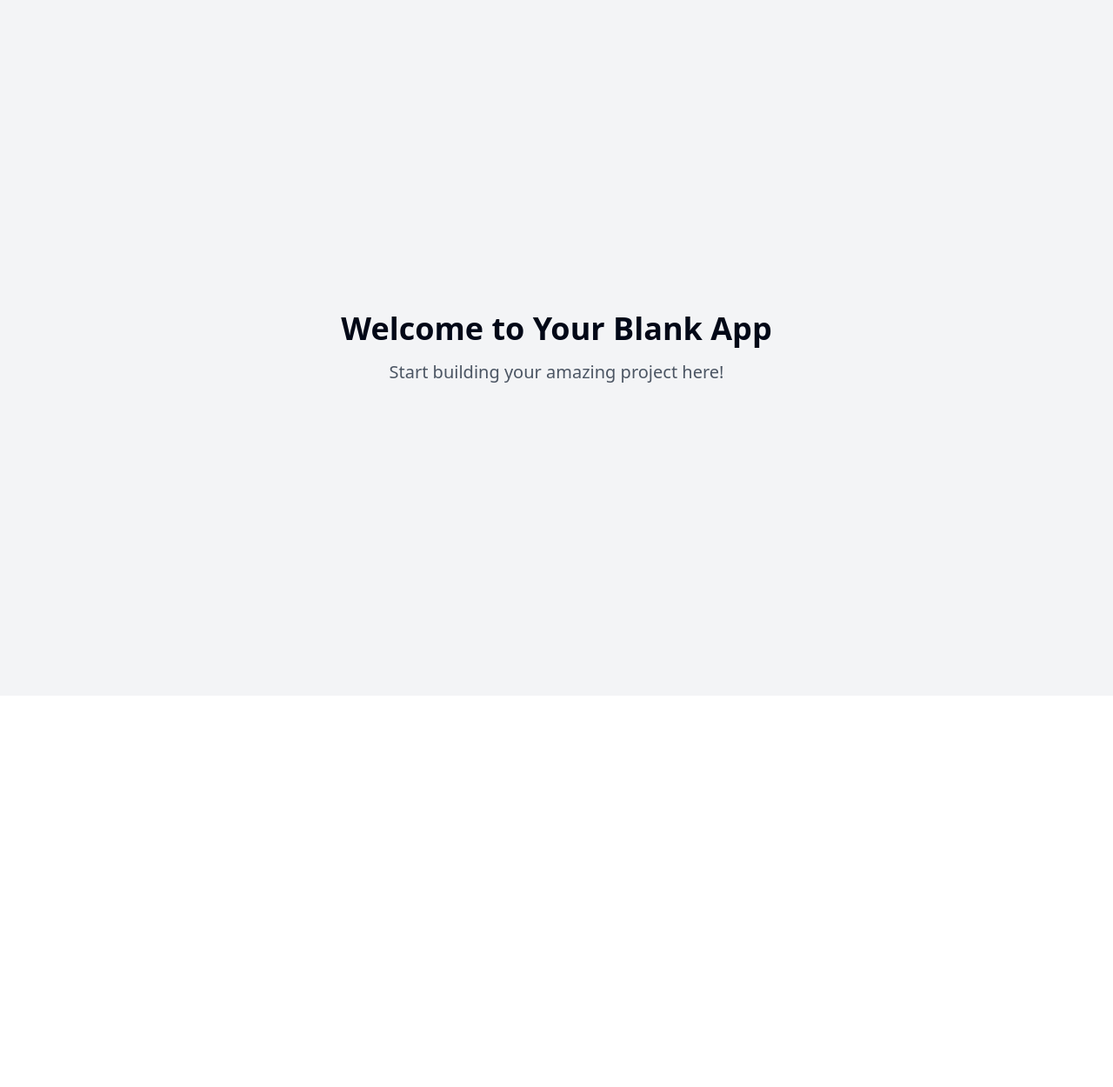
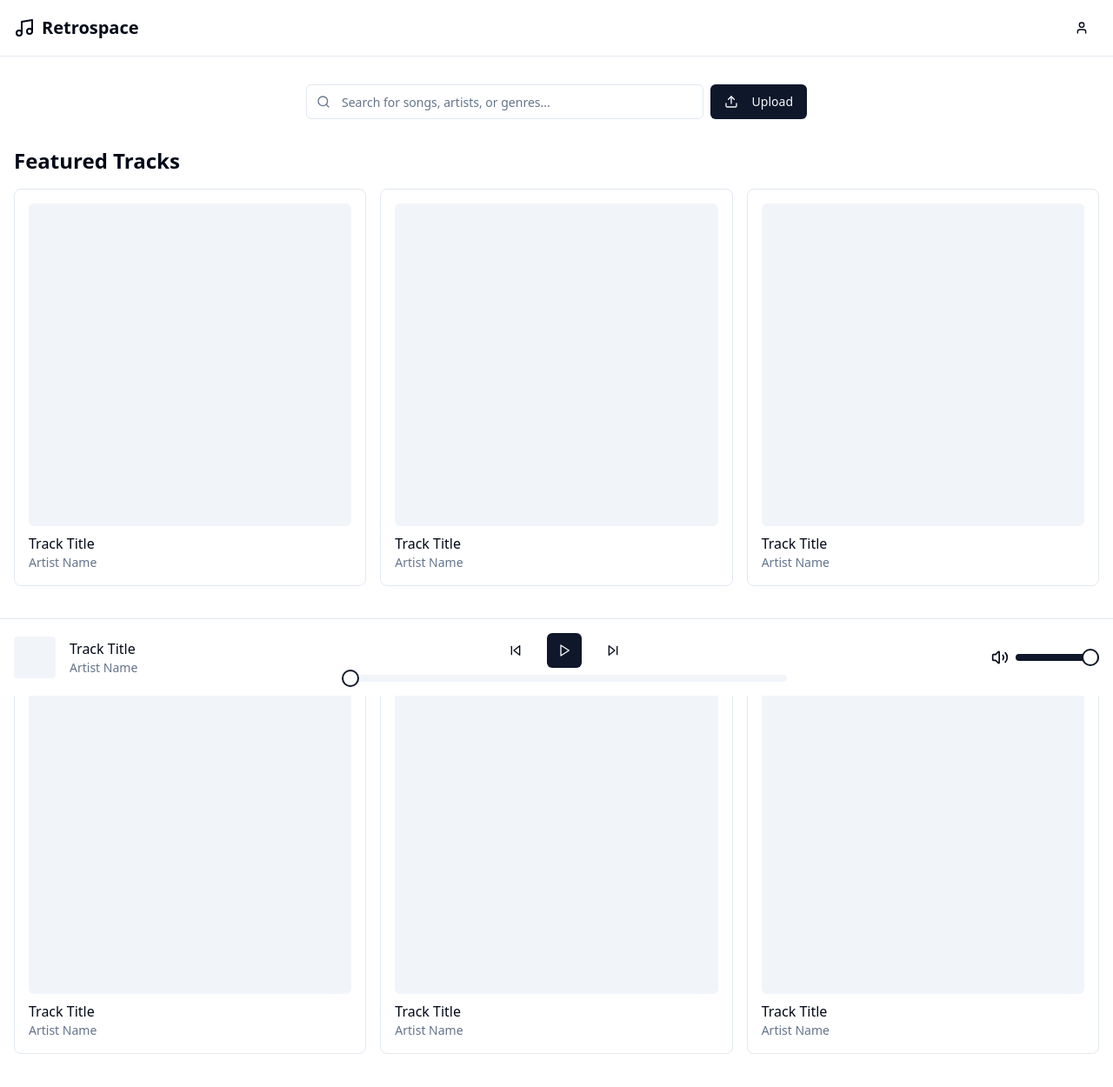
Before and after one commit to shobit000/retrospace, a React (Vite) app: page / in a window 1280 px wide. Shown: the top 1250 px of the page at 87% size. Before the commit the page ends 800 px from the top, so only its background shows below. Built offline with nearby package versions, Linux system fonts and the light colour scheme.

Commit message:
Check code implementation again
Reviewed the current code for potential issues and ensured proper implementation.
[skip gpt_engineer]

```diff
--- /dev/null
+++ b/src/components/AudioPlayer.tsx
@@ -0,0 +1,68 @@
+import { Button } from "@/components/ui/button";
+import { Slider } from "@/components/ui/slider";
+import { Play, Pause, SkipBack, SkipForward, Volume2 } from "lucide-react";
+import { useState, useRef } from "react";
+
+const AudioPlayer = () => {
+  const [isPlaying, setIsPlaying] = useState(false);
+  const [volume, setVolume] = useState([100]);
+  const audioRef = useRef<HTMLAudioElement>(null);
+
+  const togglePlay = () => {
+    if (audioRef.current) {
+      if (isPlaying) {
+        audioRef.current.pause();
+      } else {
+        audioRef.current.play();
+      }
+      setIsPlaying(!isPlaying);
+    }
+  };
+
+  return (
+    <div className="fixed bottom-0 left-0 right-0 bg-background border-t p-4">
+      <div className="max-w-7xl mx-auto flex items-center justify-between">
+        <div className="flex items-center space-x-4">
+          <div className="w-12 h-12 bg-muted rounded"></div>
+          <div>
+            <h4 className="font-medium">Track Title</h4>
+            <p className="text-sm text-muted-foreground">Artist Name</p>
+          </div>
+        </div>
+
+        <div className="flex flex-col items-center flex-1 max-w-xl px-8">
+          <div className="flex items-center space-x-4">
+            <Button variant="ghost" size="icon">
+              <SkipBack className="h-5 w-5" />
+            </Button>
+            <Button onClick={togglePlay} size="icon">
+              {isPlaying ? <Pause className="h-5 w-5" /> : <Play className="h-5 w-5" />}
+            </Button>
+            <Button variant="ghost" size="icon">
+              <SkipForward className="h-5 w-5" />
+            </Button>
+          </div>
+          <Slider className="w-full mt-2" />
+        </div>
+
+        <div className="flex items-center space-x-2">
+          <Volume2 className="h-5 w-5" />
+          <Slider
+            className="w-24"
+            value={volume}
+            onValueChange={setVolume}
+            max={100}
+            step={1}
+          />
+        </div>
+
+        <audio ref={audioRef}>
+          <source src="" type="audio/mpeg" />
+          Your browser does not support the audio element.
+        </audio>
+      </div>
+    </div>
+  );
+};
+
+export default AudioPlayer;
--- a/src/pages/Index.tsx
+++ b/src/pages/Index.tsx
@@ -1,12 +1,100 @@
-// Update this page (the content is just a fallback if you fail to update the page)
+import { Button } from "@/components/ui/button";
+import { Input } from "@/components/ui/input";
+import { Search, Music, Upload, User } from "lucide-react";
+import { useState } from "react";
+import AudioPlayer from "@/components/AudioPlayer";
 
 const Index = () => {
+  const [searchQuery, setSearchQuery] = useState("");
+
   return (
-    <div className="min-h-screen flex items-center justify-center bg-gray-100">
-      <div className="text-center">
-        <h1 className="text-4xl font-bold mb-4">Welcome to Your Blank App</h1>
-        <p className="text-xl text-gray-600">Start building your amazing project here!</p>
-      </div>
+    <div className="min-h-screen bg-background pb-24">
+      {/* Navigation Bar */}
+      <nav className="border-b px-4 py-3">
+        <div className="max-w-7xl mx-auto flex justify-between items-center">
+          <div className="flex items-center space-x-2">
+            <Music className="h-6 w-6" />
+            <h1 className="text-xl font-bold">Retrospace</h1>
+          </div>
+          <div className="flex items-center space-x-4">
+            <Button variant="ghost" size="icon">
+              <User className="h-5 w-5" />
+            </Button>
+          </div>
+        </div>
+      </nav>
+
+      {/* Main Content */}
+      <main className="max-w-7xl mx-auto px-4 py-8">
+        {/* Search Section */}
+        <div className="max-w-xl mx-auto mb-8">
+          <div className="flex items-center space-x-2">
+            <div className="relative flex-1">
+              <Search className="absolute left-3 top-1/2 transform -translate-y-1/2 text-muted-foreground h-4 w-4" />
+              <Input
+                type="text"
+                placeholder="Search for songs, artists, or genres..."
+                value={searchQuery}
+                onChange={(e) => setSearchQuery(e.target.value)}
+                className="pl-10"
+              />
+            </div>
+            <Button>
+              <Upload className="h-4 w-4 mr-2" />
+              Upload
+            </Button>
+          </div>
+        </div>
+
+        {/* Featured Section */}
+        <section className="mb-8">
+          <h2 className="text-2xl font-bold mb-4">Featured Tracks</h2>
+          <div className="grid grid-cols-1 md:grid-cols-2 lg:grid-cols-3 gap-4">
+            {/* Placeholder for featured tracks */}
+            <div className="p-4 border rounded-lg">
+              <div className="aspect-square bg-muted rounded-md mb-2"></div>
+              <h3 className="font-medium">Track Title</h3>
+              <p className="text-sm text-muted-foreground">Artist Name</p>
+            </div>
+            <div className="p-4 border rounded-lg">
+              <div className="aspect-square bg-muted rounded-md mb-2"></div>
+              <h3 className="font-medium">Track Title</h3>
+              <p className="text-sm text-muted-foreground">Artist Name</p>
+            </div>
+            <div className="p-4 border rounded-lg">
+              <div className="aspect-square bg-muted rounded-md mb-2"></div>
+              <h3 className="font-medium">Track Title</h3>
+              <p className="text-sm text-muted-foreground">Artist Name</p>
+            </div>
+          </div>
+        </section>
+
+        {/* Recent Uploads */}
+        <section>
+          <h2 className="text-2xl font-bold mb-4">Recent Uploads</h2>
+          <div className="grid grid-cols-1 md:grid-cols-2 lg:grid-cols-3 gap-4">
+            {/* Placeholder for recent uploads */}
+            <div className="p-4 border rounded-lg">
+              <div className="aspect-square bg-muted rounded-md mb-2"></div>
+              <h3 className="font-medium">Track Title</h3>
+              <p className="text-sm text-muted-foreground">Artist Name</p>
+            </div>
+            <div className="p-4 border rounded-lg">
+              <div className="aspect-square bg-muted rounded-md mb-2"></div>
+              <h3 className="font-medium">Track Title</h3>
+              <p className="text-sm text-muted-foreground">Artist Name</p>
+            </div>
+            <div className="p-4 border rounded-lg">
+              <div className="aspect-square bg-muted rounded-md mb-2"></div>
+              <h3 className="font-medium">Track Title</h3>
+              <p className="text-sm text-muted-foreground">Artist Name</p>
+            </div>
+          </div>
+        </section>
+      </main>
+
+      {/* Audio Player */}
+      <AudioPlayer />
     </div>
   );
 };
```
